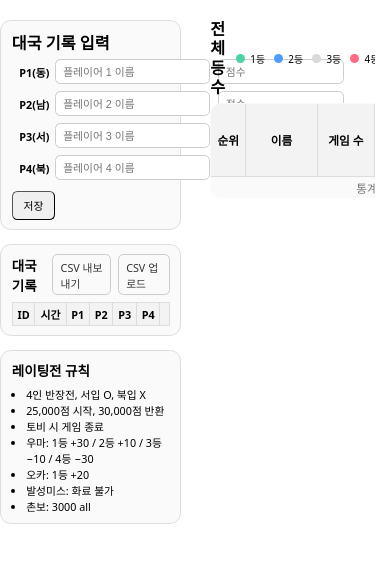
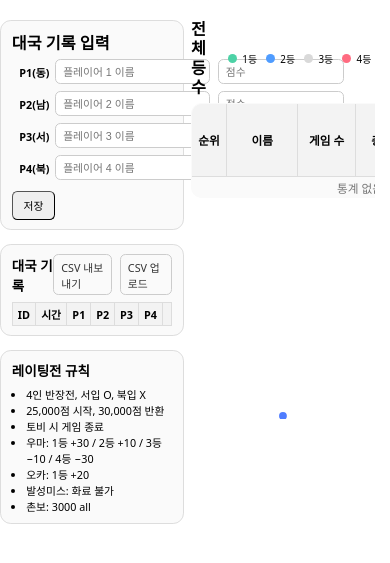
Before and after one commit to nuclyee72/mahjong_rating_system, a Python web app: template templates/index.html in a window 390 px wide. Shown: the part 78-641 px from the top of the page. Run offline with Jinja, Linux system fonts and the light colour scheme; the template is opened without the code that fills it, so the values that code supplies are empty.

Commit message:
feat: mobile right-panel swipe slider with dot indicator

```diff
--- a/static/style.css
+++ b/static/style.css
@@ -1083,15 +1083,6 @@ td.winner {
   animation: slideInFromLeft 0.28s cubic-bezier(0.25, 0.46, 0.45, 0.94) both;
 }
 
-/* 패널 staggered 등장 */
-.form-panel,
-.games-panel,
-.rule-panel,
-.ranking-panel,
-.stats-panel,
-.admin-panel {
-  animation: fadeSlideIn 0.3s ease both;
-}
 
 /* 테이블 행 등장 */
 .anim-row {
@@ -1166,3 +1157,63 @@ input[type="file"],
 textarea {
   border-radius: 6px;
 }
+
+/* ==================== 모바일 right-panel 스와이프 ==================== */
+@media (max-width: 700px) {
+
+  .main-layout {
+    gap: 8px;
+  }
+
+  .left-panel {
+    flex: 1;
+    min-width: 0;
+  }
+
+  .right-panel {
+    flex: 1;
+    min-width: 0;
+    position: relative;
+  }
+
+  /* 슬라이더 트랙 */
+  .right-panel.swipe-enabled {
+    overflow: hidden;
+  }
+
+  .right-panel.swipe-enabled .swipe-track {
+    display: flex;
+    width: 100%;
+    transition: transform 0.3s cubic-bezier(0.25, 0.46, 0.45, 0.94);
+    will-change: transform;
+  }
+
+  .right-panel.swipe-enabled .swipe-track>section {
+    flex: 0 0 100%;
+    width: 100%;
+    min-width: 0;
+    box-sizing: border-box;
+  }
+
+  /* 도트 인디케이터 */
+  .swipe-dots {
+    display: flex;
+    justify-content: center;
+    gap: 6px;
+    margin-top: 8px;
+  }
+
+  .swipe-dot {
+    width: 7px;
+    height: 7px;
+    border-radius: 50%;
+    background: #ccc;
+    cursor: pointer;
+    transition: background 0.2s, transform 0.2s;
+  }
+
+  .swipe-dot.active {
+    background: #4f7dff;
+    transform: scale(1.3);
+  }
+}
```
Also changed, not shown: static/script.js (+65 -0 lines).
